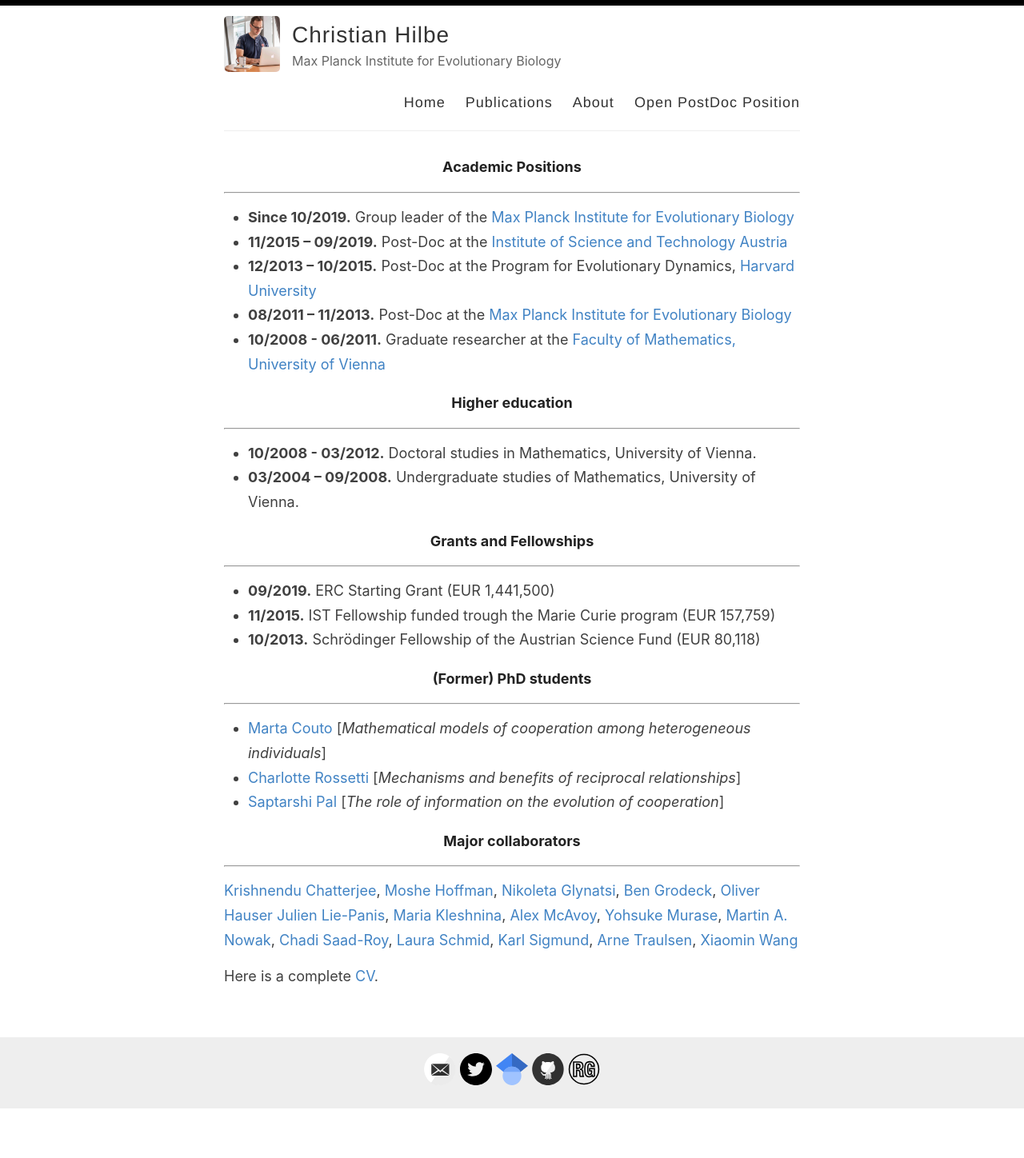
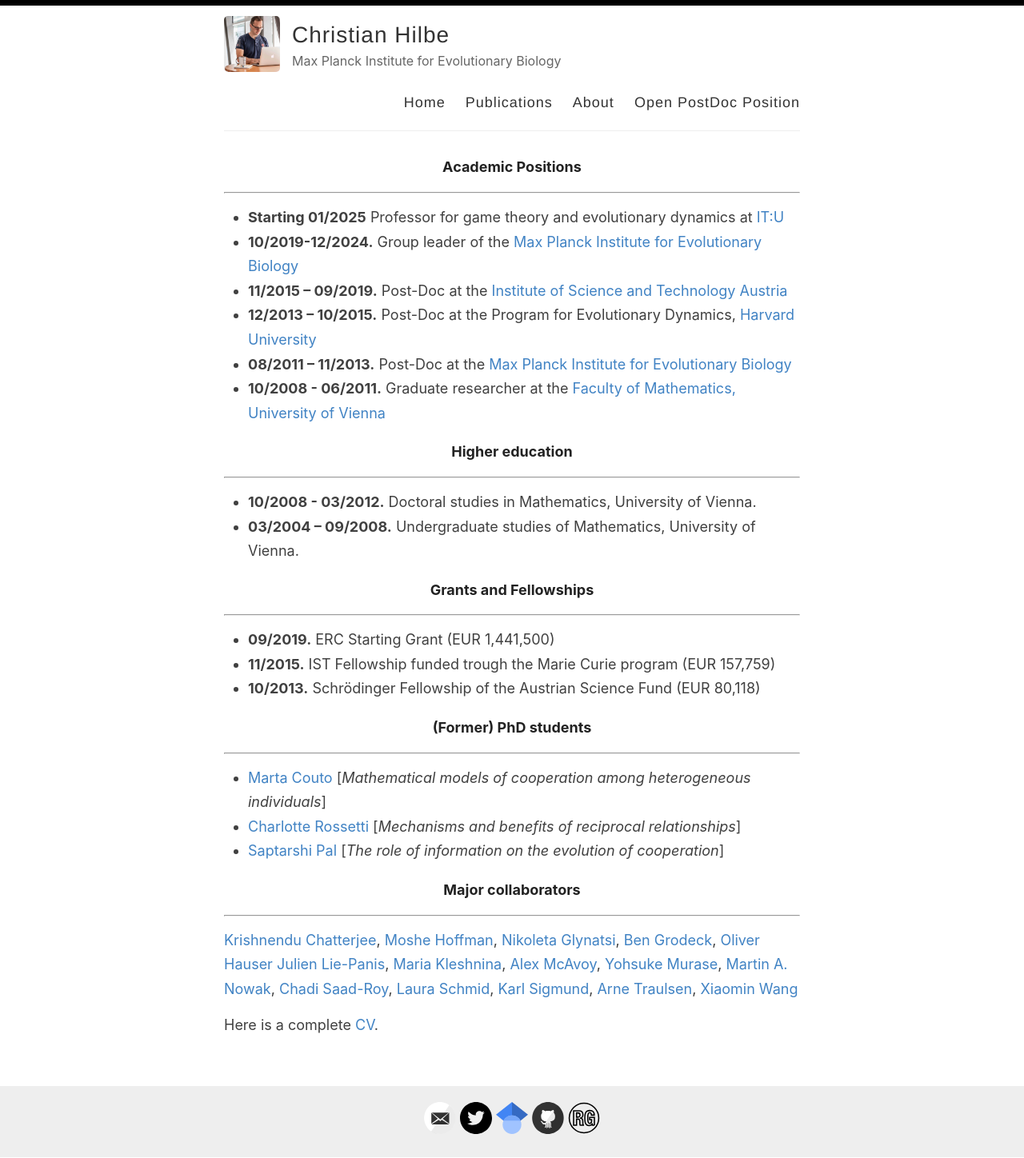
Before and after one commit to christian-hilbe/christian-hilbe.github.io, a Jekyll site: the page built from _pages/about.md, in a window 1280 px wide. Shown: the whole page at 80% size. Built offline with Jekyll 4.4.1, drawn with Linux system fonts in a browser that asks for light colours; before the commit the page ends 1386 px from its top, so only the background shows below that.

Commit message:
CH: Updating About

```diff
--- a/_pages/about.md
+++ b/_pages/about.md
@@ -8,7 +8,9 @@ permalink: /about/
 
 ---
 
- - **Since 10/2019.**
+- **Starting 01/2025**
+Professor for game theory and evolutionary dynamics at [IT:U](https://www.it-u.at/en)
+ - **10/2019-12/2024.**
 Group leader of the [Max Planck Institute for Evolutionary Biology](https://www.evolbio.mpg.de)
 - **11/2015 – 09/2019.**
 Post-Doc at the [Institute of Science and Technology Austria](https://www.ista.ac.at/home)
```
